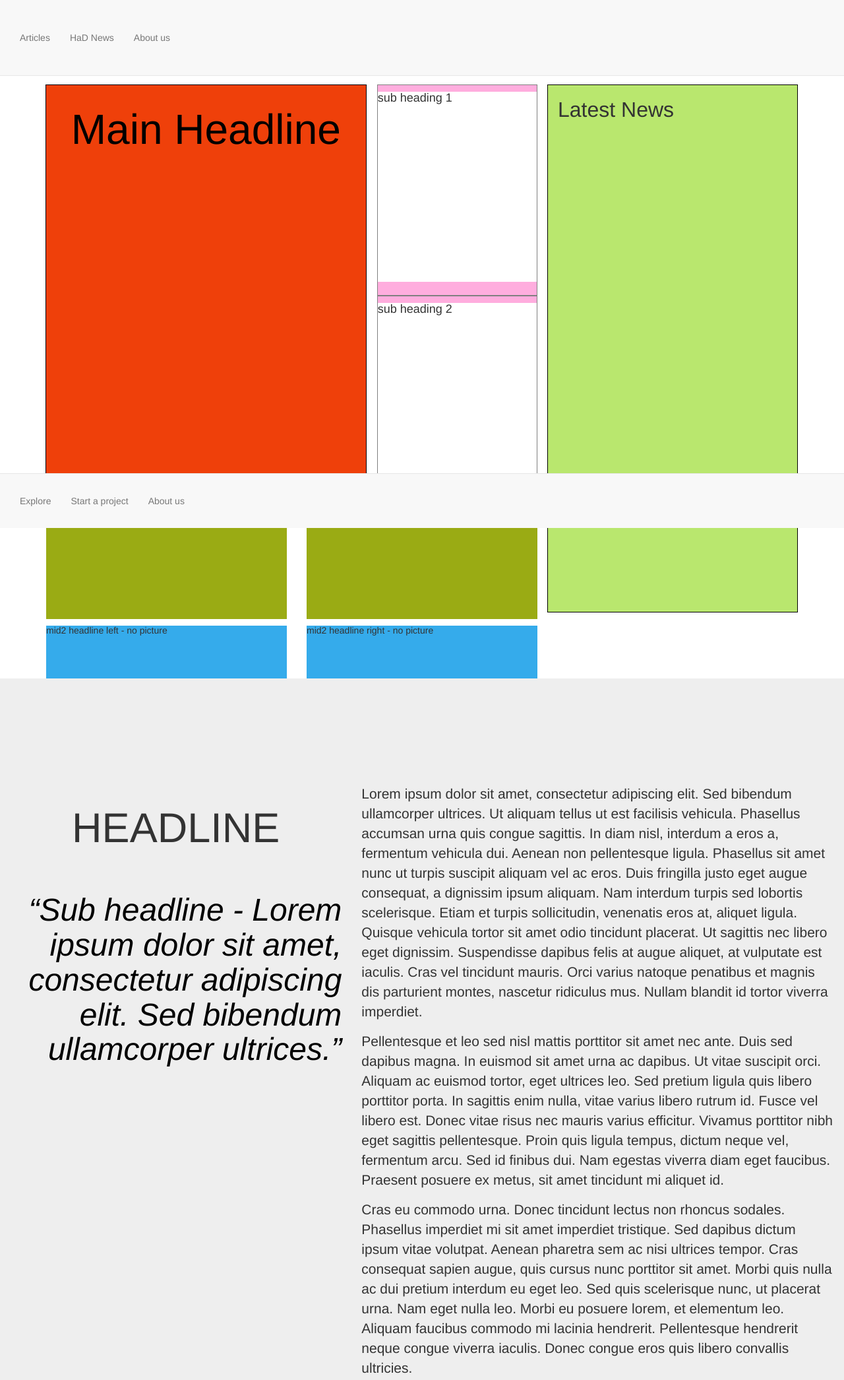
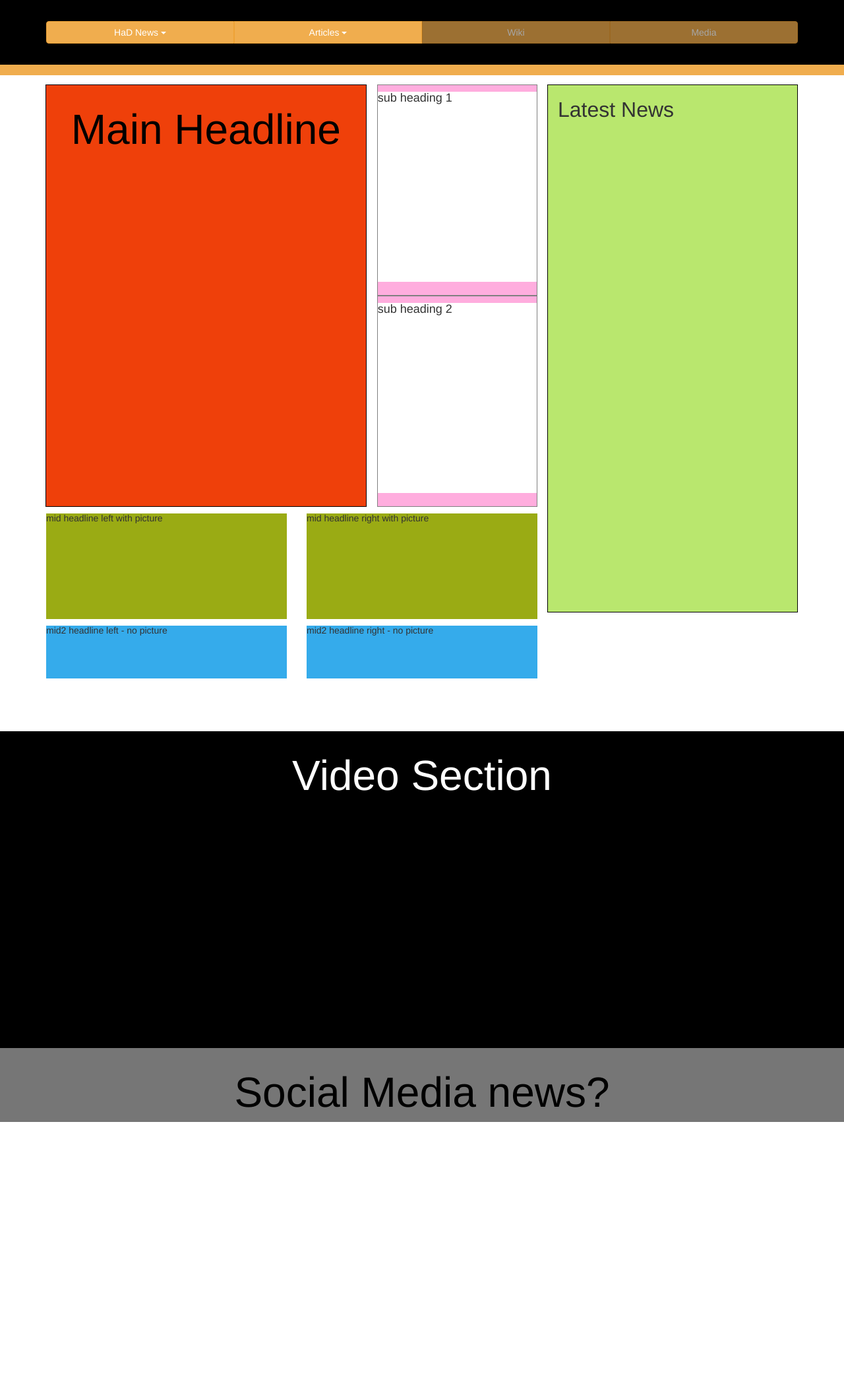
Before and after one commit to blackstormcreative/tnme, a plain HTML site: page index.html in a window 1280 px wide. Shown: the top 2091 px of the page at 66% size. After the commit the page ends 1700 px from the top, so only its background shows below. Drawn offline with nearby package versions, Linux system fonts and the light colour scheme.

Commit message:
update_15092017

```diff
--- a/index.html
+++ b/index.html
@@ -12,18 +12,35 @@
     <header>
     </header>
 
+
+
       <nav class="navbar navbar-default navbar-fixed-top" role="navigation">
-      <div class="container-fluid">
+        <div class="container">
           <div class="navbar-header">
             <div class="navbar-header navbar-brand navbar-collapse">
               <img src="">
             </div>
           </div>
-        <ul class="nav navbar-nav">
-          <li><a href="./articles/article-example.html" class="active">Articles</a></li>
-          <li><a href="#">HaD News</a></li>
-          <li><a href="#">About us</a></li>
+          <div class="btn-group btn-group-justified">
+            <div class="btn-group">
+              <button class="btn btn-warning">HaD News <span class="caret"></span></button>
+            </div>
+            <div class="btn-group">
+              <button class="btn btn-warning dropdown-toggle" data-toggle="dropdown">Articles <span class="caret"></span></button>
+                <ul class="dropdown-menu">
+                  <li><a href="./articles/article-example.html">Article example 1</a></li>
+                  <li><a href="#"></a></li>
+                  <li><a href="#"></a></li>
                 </ul>
+            </div>
+            <div class="btn-group">
+              <button class="btn btn-warning" disabled="disabled">Wiki</button>
+            </div>
+            <div class="btn-group">
+              <button class="btn btn-warning" disabled="disabled">Media</button>
+            </div>
+          </div>
+
         </div>
       </nav>
 
@@ -74,30 +91,15 @@
       </div>
     </div>
 
+    <div class="container-fluid video_container">
+      <h1>Video Section</h1>
+    </div>
 
-    <div class="jumbotron jumbotron-fluid">
-       <div class="container-fluid">
-         <div class="row">
-           <div class="col-md-5">
-             <h1>HEADLINE</h1>
-             <h2>&#8220Sub headline - Lorem ipsum dolor sit amet, consectetur adipiscing elit. Sed bibendum ullamcorper ultrices.&#8221</h2>
+    <div class="container-fluid social_media">
+      <h1>Social Media news?</h1>
     </div>
-           <div class="col-md-7">
-             <p>Lorem ipsum dolor sit amet, consectetur adipiscing elit. Sed bibendum ullamcorper ultrices. Ut aliquam tellus ut est facilisis vehicula. Phasellus accumsan urna quis congue sagittis. In diam nisl, interdum a eros a, fermentum vehicula dui. Aenean non pellentesque ligula. Phasellus sit amet nunc ut turpis suscipit aliquam vel ac eros. Duis fringilla justo eget augue consequat, a dignissim ipsum aliquam. Nam interdum turpis sed lobortis scelerisque. Etiam et turpis sollicitudin, venenatis eros at, aliquet ligula. Quisque vehicula tortor sit amet odio tincidunt placerat. Ut sagittis nec libero eget dignissim. Suspendisse dapibus felis at augue aliquet, at vulputate est iaculis. Cras vel tincidunt mauris. Orci varius natoque penatibus et magnis dis parturient montes, nascetur ridiculus mus. Nullam blandit id tortor viverra imperdiet.</p>
 
-            <p>Pellentesque et leo sed nisl mattis porttitor sit amet nec ante. Duis sed dapibus magna. In euismod sit amet urna ac dapibus. Ut vitae suscipit orci. Aliquam ac euismod tortor, eget ultrices leo. Sed pretium ligula quis libero porttitor porta. In sagittis enim nulla, vitae varius libero rutrum id. Fusce vel libero est. Donec vitae risus nec mauris varius efficitur. Vivamus porttitor nibh eget sagittis pellentesque. Proin quis ligula tempus, dictum neque vel, fermentum arcu. Sed id finibus dui. Nam egestas viverra diam eget faucibus. Praesent posuere ex metus, sit amet tincidunt mi aliquet id.</p>
-
-            <p>Cras eu commodo urna. Donec tincidunt lectus non rhoncus sodales. Phasellus imperdiet mi sit amet imperdiet tristique. Sed dapibus dictum ipsum vitae volutpat. Aenean pharetra sem ac nisi ultrices tempor. Cras consequat sapien augue, quis cursus nunc porttitor sit amet. Morbi quis nulla ac dui pretium interdum eu eget leo. Sed quis scelerisque nunc, ut placerat urna. Nam eget nulla leo. Morbi eu posuere lorem, et elementum leo. Aliquam faucibus commodo mi lacinia hendrerit. Pellentesque hendrerit neque congue viverra iaculis. Donec congue eros quis libero convallis ultricies.</p>
-
-            <p>Sed egestas non dui non consectetur. Morbi nec purus lectus. Nulla aliquam bibendum dolor ut rhoncus. Ut auctor turpis vel risus faucibus, sit amet ultrices ligula pretium. Vestibulum nulla tellus, volutpat id aliquet ac, porta non eros. Quisque vitae nibh egestas, gravida sapien non, rutrum metus. Interdum et malesuada fames ac ante ipsum primis in faucibus. Phasellus eu ipsum nunc. Nunc facilisis, sapien ut accumsan bibendum, ante leo pretium metus, et aliquet tortor erat dignissim dui. Sed a risus iaculis, placerat leo sed, scelerisque diam. Nulla pulvinar lorem quis erat elementum, nec commodo turpis sagittis. Vestibulum eget imperdiet enim. Aenean at consequat felis. Fusce aliquet sapien id pharetra malesuada. Aliquam ac risus massa.<p>
-            <p>
-
-            <p>Sed egestas non dui non consectetur. Morbi nec purus lectus. Nulla aliquam bibendum dolor ut rhoncus. Ut auctor turpis vel risus faucibus, sit amet ultrices ligula pretium. Vestibulum nulla tellus, volutpat id aliquet ac, porta non eros. Quisque vitae nibh egestas, gravida sapien non, rutrum metus. Interdum et malesuada fames ac ante ipsum primis in faucibus. Phasellus eu ipsum nunc. Nunc facilisis, sapien ut accumsan bibendum, ante leo pretium metus, et aliquet tortor erat dignissim dui. Sed a risus iaculis, placerat leo sed, scelerisque diam. Nulla pulvinar lorem quis erat elementum, nec commodo turpis sagittis. Vestibulum eget imperdiet enim. Aenean at consequat felis. Fusce aliquet sapien id pharetra malesuada. Aliquam ac risus massa.<p>
-            <p>
-           </div>
-         </div>
-       </div>
-     </div>
+    <!--
     <footer>
       <nav class="navbar navbar-default navbar-fixed-bottom" role="footer">
         <div class="container-fluid">
@@ -115,11 +117,12 @@
     </nav>
   </footer>
 
-
+  -->
 
 
 
     <script src="https://ajax.googleapis.com/ajax/libs/jquery/3.2.1/jquery.min.js"></script>
+    <script src="./resources/bootstrap/js/bootstrap.min.js"></script>
     <script src="./resources/js/main.js"></script>
   </body>
 </html>
--- a/resources/css/style.css
+++ b/resources/css/style.css
@@ -26,10 +26,14 @@ h3 {
 /*   Navbar Codes   */
 .navbar {
   margin-bottom: 0;
+  background-color: black;
+  border-bottom: 1rem solid #f0ad4e;
 }
-.navbar .container-fluid {
+
+.navbar .container {
   margin-top: 2rem;
   margin-bottom: 2rem;
+
 }
 
 .navbar-header {
@@ -117,6 +121,21 @@ ul.share-buttons .sr-only{
   overflow: hidden;
 }
 
+.video_container {
+  margin-top: 5rem;
+  background-color: black;
+
+  height: 30rem;
+}
+
+.video_container h1 {
+  color: white;
+}
+
+.social_media {
+  background-color: #767676;
+}
+
 /*   Footer Codes   */
 footer .navbar .container-fluid {
   margin-top: 1rem;
```
Lines whose indentation alone changed are shown as unchanged.
